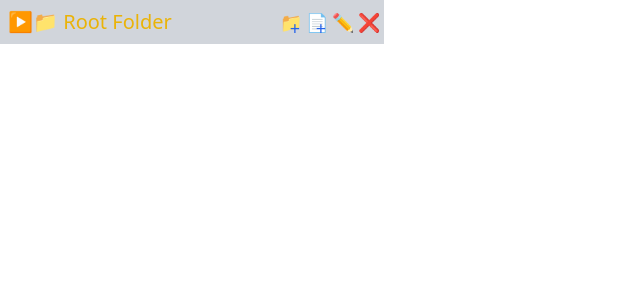
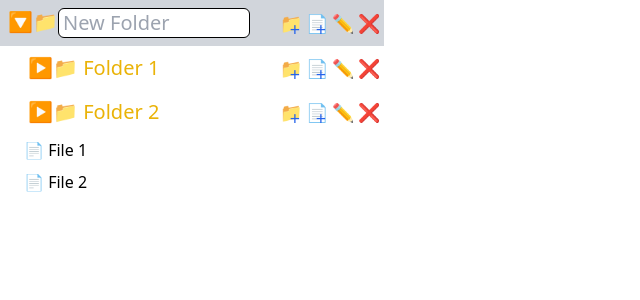
Before and after one commit to taraksh01/fileExplorer, a React (Vite) app: page / in a window 1280 px wide. Both pictures are taken after a click on the button "✏️". Shown: the top 300 px of the page, without its empty margins (0-640 px from the left). Built offline with nearby package versions, Linux system fonts and the light colour scheme.

Commit message:
Created function to handle editing of folder name

```diff
--- a/src/Components/Explorer.js
+++ b/src/Components/Explorer.js
@@ -3,6 +3,10 @@ import { useState } from "react";
 const Explorer = ({ data }) => {
   const [hideFolder, setHideFolder] = useState(true);
   const [showInput, setShowInput] = useState({
+    isVisible: false,
+    isFolder: true,
+  });
+  const [takeInput, setTakeInput] = useState({
     isVisible: false,
     isFolder: true,
   });
@@ -28,16 +32,41 @@ const Explorer = ({ data }) => {
     setShowInput({ isVisible: false });
   };
 
+  const handleEditFile = (e, isFolder) => {
+    e.stopPropagation();
+    setHideFolder(false);
+    setTakeInput({ isVisible: true, isFolder });
+  };
+
   return (
     <>
       {data?.isFolder ? (
         <>
           <div className="p-1 hover:bg-gray-300 flex items-center justify-between">
             <span
-              className="p-1 text-yellow-500 text-xl font-medium"
+              className="p-1 text-yellow-500 text-xl font-medium flex"
               onClick={() => setHideFolder(!hideFolder)}
             >
-              {!hideFolder ? "🔽" : "▶️"}📁 {data.name}
+              {!hideFolder ? "🔽" : "▶️"}📁{" "}
+              {takeInput.isVisible ? (
+                <form
+                  onSubmit={(e) => {
+                    e.preventDefault();
+                    data.name = e.target[0].value;
+                    setTakeInput({ isVisible: false });
+                  }}
+                >
+                  <input
+                    className="w-48 border outline-none border-black px-1 rounded-md"
+                    type="text"
+                    autoFocus
+                    placeholder={showInput.isFolder ? "New Folder" : "New File"}
+                    onBlur={() => setTakeInput({ isVisible: false })}
+                  />
+                </form>
+              ) : (
+                data.name
+              )}
             </span>
             <span className="flex gap-1 text-lg">
               <button className="relative" onClick={(e) => handleNewFile(e)}>
@@ -55,7 +84,9 @@ const Explorer = ({ data }) => {
                   +
                 </span>
               </button>
-              <button>✏️</button>
+              <button onClick={(e) => handleEditFile(e, data.isFolder)}>
+                ✏️
+              </button>
               <button>❌</button>
             </span>
           </div>
```
